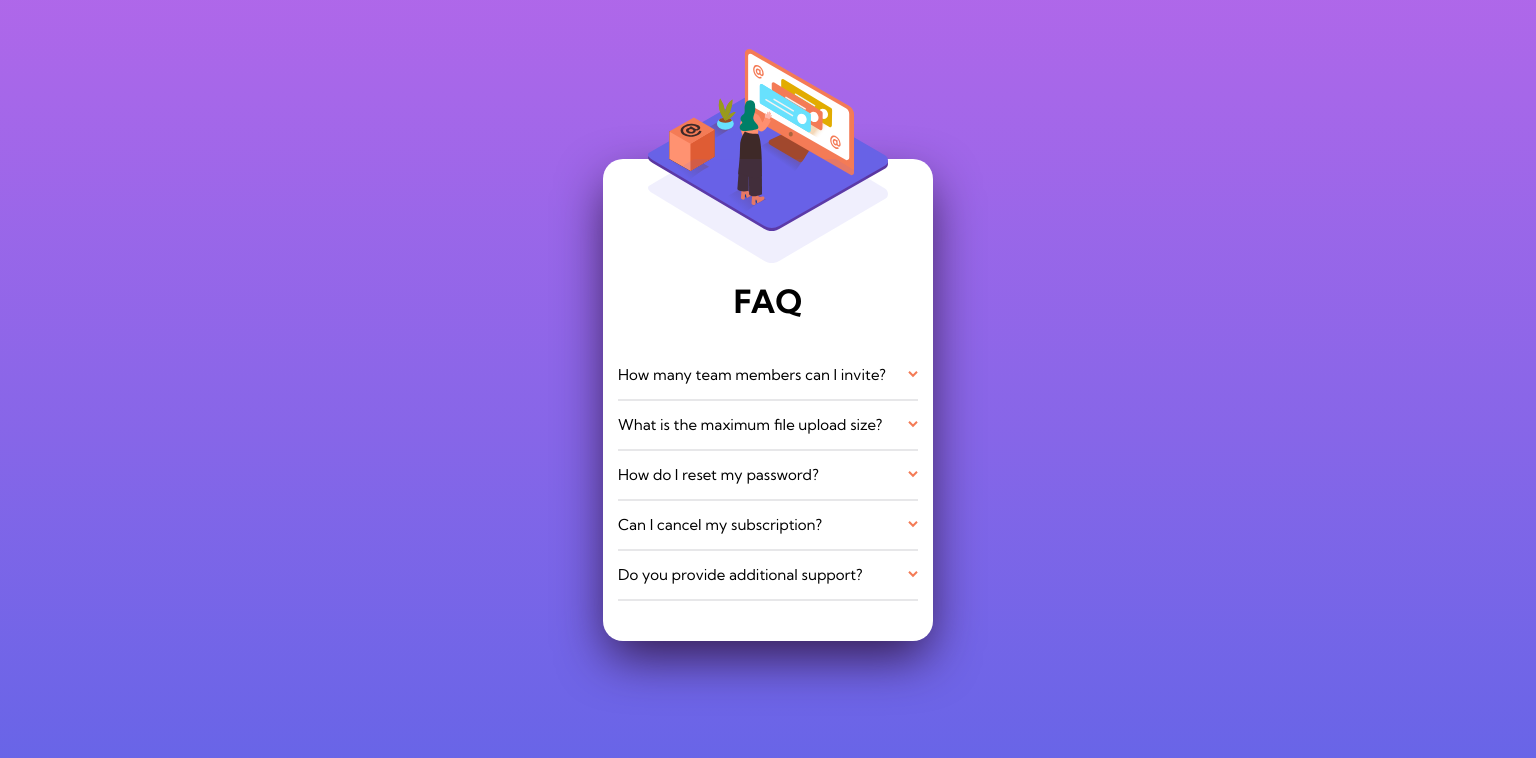
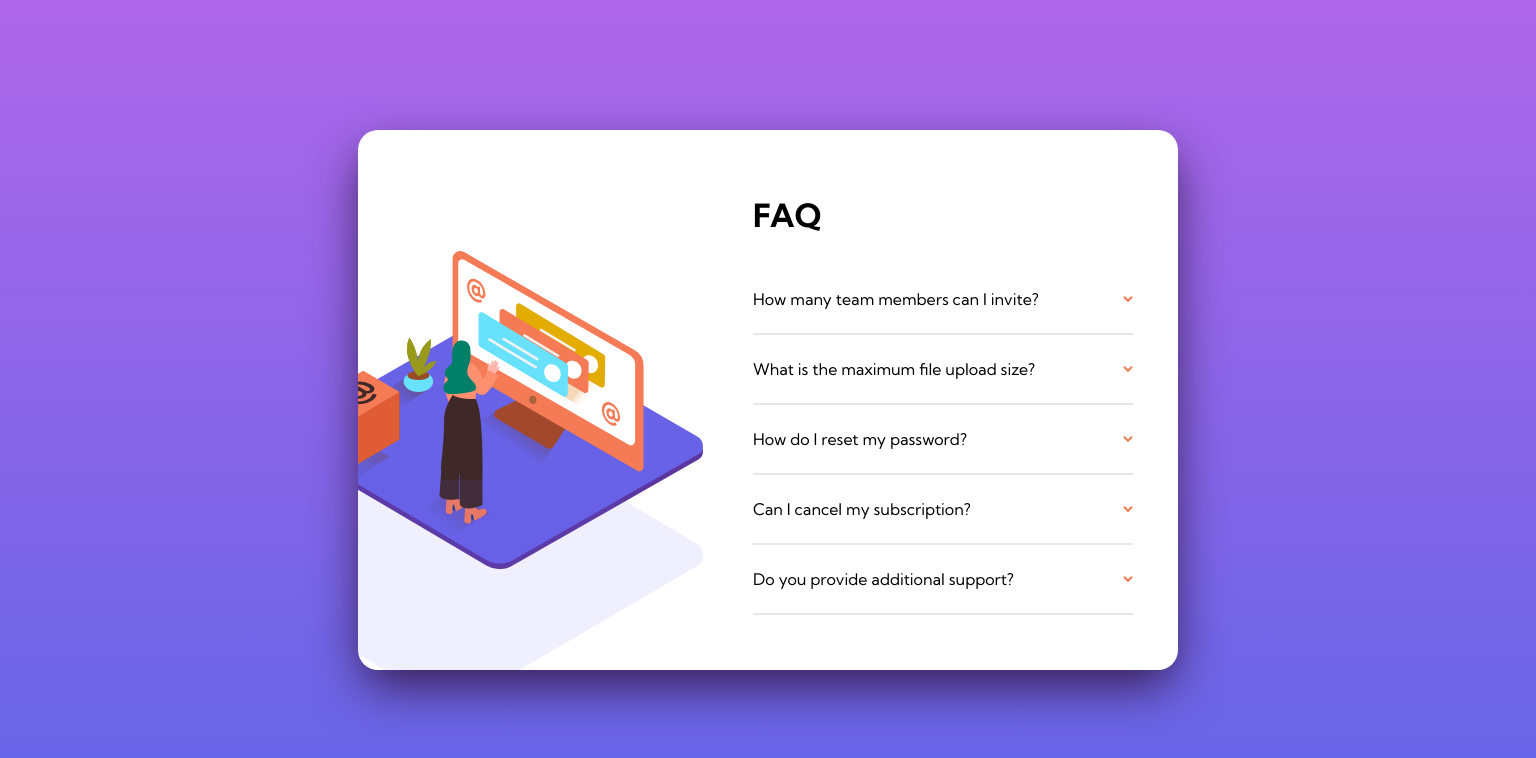
Before and after one commit to seweryngolba/faq-card-frontend-mentor, a plain HTML site: page index.html in a window 1536 px wide. Drawn offline with Linux system fonts and the light colour scheme.

Commit message:
desktop version

```diff
--- a/index.html
+++ b/index.html
@@ -13,8 +13,9 @@
         src="images/illustration-woman-online-mobile.svg"
       />
       <img class="bg-pattern" src="images/bg-pattern-mobile.svg" />
-      <h1 class="faq-title">FAQ</h1>
+
       <div class="questions">
+        <h1 class="faq-title">FAQ</h1>
         <div class="question-box">
           <div class="question-slide">
             <h4 class="question-title">How many team members can I invite?</h4>
--- a/style.css
+++ b/style.css
@@ -39,6 +39,7 @@ body {
 
 .faq-title {
   margin: 50px 0 30px 0;
+  text-align: center;
 }
 
 .question-box {
@@ -80,3 +81,46 @@ body {
   height: 80px;
   font-weight: 700;
 }
+
+@media screen and (min-width: 1440px) {
+  .container {
+    width: 820px;
+    height: 540px;
+    flex-direction: row;
+    gap: 50px;
+    overflow: hidden;
+    position: relative;
+  }
+  .main-photo {
+    width: 420px;
+    margin-top: 60px;
+    margin-left: -75px;
+  }
+  .bg-pattern {
+    position: absolute;
+    width: 520px;
+    left: -175px;
+    bottom: -35px;
+  }
+  .faq-title {
+    text-align: left;
+  }
+  .question-box {
+    width: 380px;
+    height: 70px;
+  }
+  .question-answer {
+    font-size: 14px;
+    width: 360px;
+  }
+  .question-slide {
+    width: 380px;
+  }
+  .question-title {
+    font-size: 16px;
+    transition: color 0.3s ease;
+  }
+  .question-title:hover {
+    color: orangered;
+  }
+}
```
